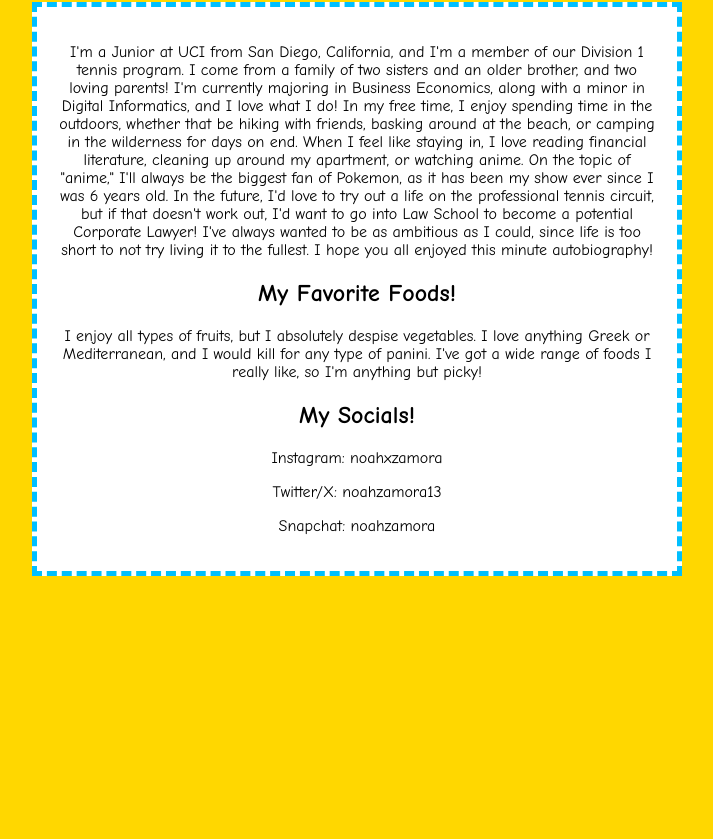
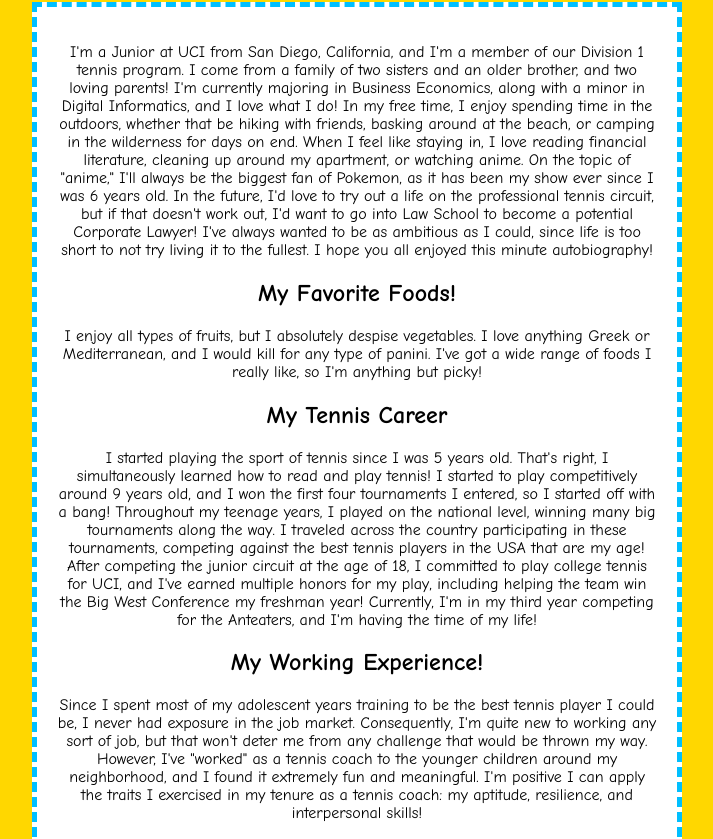
Before and after one commit to nrzamora/noahrzamora.github.io, a plain HTML site: page index.html in a window 1280 px wide. Shown: the part 78-917 px from the top of the page, without its empty margins (283-996 px from the left). Before the commit the page ends 800 px from the top, so only its background shows below. Drawn offline with Linux system fonts and the light colour scheme.

Commit message:
Update index.html

```diff
--- a/index.html
+++ b/index.html
@@ -36,6 +36,10 @@
         <p>I'm a Junior at UCI from San Diego, California, and I'm a member of our Division 1 tennis program. I come from a family of two sisters and an older brother, and two loving parents! I'm currently majoring in Business Economics, along with a minor in Digital Informatics, and I love what I do! In my free time, I enjoy spending time in the outdoors, whether that be hiking with friends, basking around at the beach, or camping in the wilderness for days on end. When I feel like staying in, I love reading financial literature, cleaning up around my apartment, or watching anime. On the topic of "anime," I'll always be the biggest fan of Pokemon, as it has been my show ever since I was 6 years old. In the future, I'd love to try out a life on the professional tennis circuit, but if that doesn't work out, I'd want to go into Law School to become a potential Corporate Lawyer! I've always wanted to be as ambitious as I could, since life is too short to not try living it to the fullest. I hope you all enjoyed this minute autobiography!</p>
         <h2 class="bold">My Favorite Foods!</h2>
         <p>I enjoy all types of fruits, but I absolutely despise vegetables. I love anything Greek or Mediterranean, and I would kill for any type of panini. I've got a wide range of foods I really like, so I'm anything but picky!</p>
+        <h2 class="bold">My Tennis Career</h2>
+        <p>I started playing the sport of tennis since I was 5 years old. That's right, I simultaneously learned how to read and play tennis! I started to play competitively around 9 years old, and I won the first four tournaments I entered, so I started off with a bang! Throughout my teenage years, I played on the national level, winning many big tournaments along the way. I traveled across the country participating in these tournaments, competing against the best tennis players in the USA that are my age! After competing the junior circuit at the age of 18, I committed to play college tennis for UCI, and I've earned multiple honors for my play, including helping the team win the Big West Conference my freshman year! Currently, I'm in my third year competing for the Anteaters, and I'm having the time of my life!</p>
+        <h2 class="bold">My Working Experience!</h2>
+        <p>Since I spent most of my adolescent years training to be the best tennis player I could be, I never had exposure in the job market. Consequently, I'm quite new to working any sort of job, but that won't deter me from any challenge that would be thrown my way. However, I've "worked" as a tennis coach to the younger children around my neighborhood, and I found it extremely fun and meaningful. I'm positive I can apply the traits I exercised in my tenure as a tennis coach: my aptitude, resilience, and interpersonal skills!</p>
         <h2 class="bold">My Socials!</h2>
         <p>Instagram: noahxzamora</p>
         <p>Twitter/X: noahzamora13</p>
```
